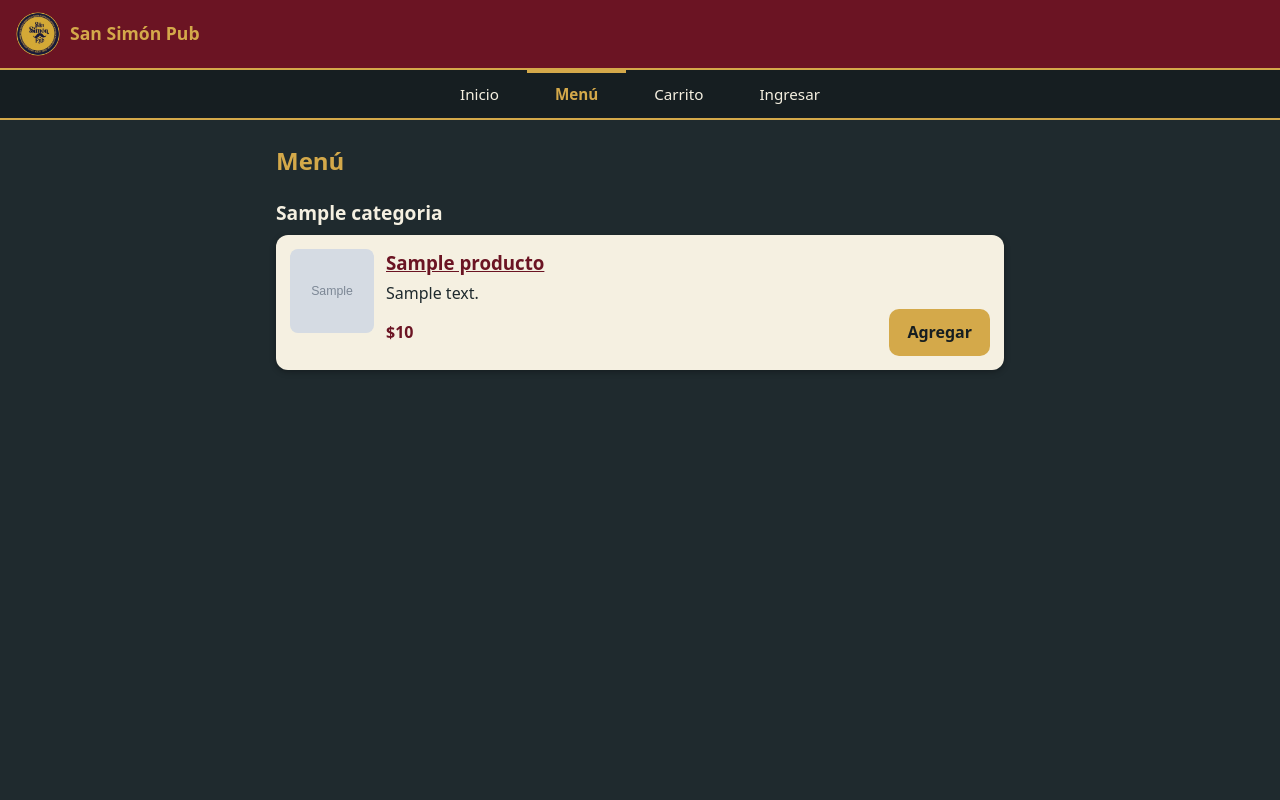
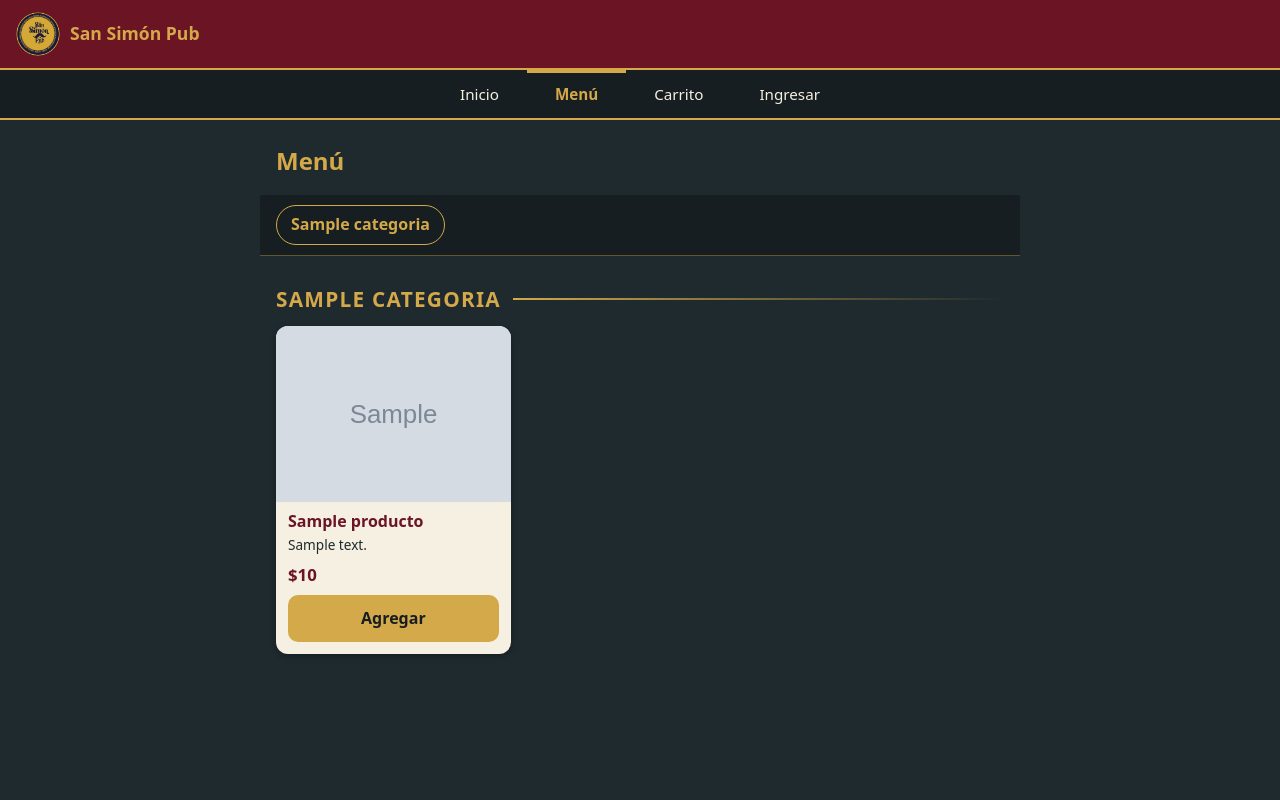
Before and after one commit to juancho2610/san-simonpub, a Django app: page /menu/ in a window 1280 px wide. Run offline with Django 5.2, Linux system fonts and the light colour scheme; tables that the repository leaves empty hold one stand-in row (values such as "Sample post"); grey boxes marked "Sample" are stand-in pictures.

Commit message:
Menú: barra de categorías, tarjetas con foto y títulos de sección

```diff
--- a/menu/templates/menu/menu_cliente.html
+++ b/menu/templates/menu/menu_cliente.html
@@ -1,14 +1,29 @@
 {% extends 'base.html' %}
+{% load static %}
 {% block titulo %}Menú - San Simón Pub{% endblock %}
+{% block extra_head %}<link rel="stylesheet" href="{% static 'css/menu.css' %}">{% endblock %}
 {% block contenido %}
   <h1>Menú</h1>
+  {% if categorias %}
+    <nav class="menu-nav" aria-label="Categorías del menú">
       {% for categoria in categorias %}
+        <a href="#cat-{{ categoria.pk }}">{{ categoria.nombre }}</a>
+      {% endfor %}
+    </nav>
+  {% endif %}
+  {% for categoria in categorias %}
+    <section class="menu-seccion" id="cat-{{ categoria.pk }}">
       <h2>{{ categoria.nombre }}</h2>
+      <div class="menu-rejilla">
         {% for producto in categoria.productos.all %}
           <div class="tarjeta producto">
+            <a class="foto-enlace" href="{% url 'detalle_producto' producto.pk %}" tabindex="-1" aria-hidden="true">
               {% if producto.foto %}
-          <img src="{{ producto.foto.url }}" alt="{{ producto.nombre }}" loading="lazy">
+                <img src="{{ producto.foto.url }}" alt="" loading="lazy">
+              {% else %}
+                <div class="sin-foto">{{ producto.nombre }}</div>
               {% endif %}
+            </a>
             <div class="info">
               <h3><a href="{% url 'detalle_producto' producto.pk %}">{{ producto.nombre }}</a></h3>
               <p>{{ producto.descripcion }}</p>
@@ -22,6 +37,8 @@
             </div>
           </div>
         {% endfor %}
+      </div>
+    </section>
   {% empty %}
     <div class="tarjeta"><p>El menú no está disponible en este momento.</p></div>
   {% endfor %}
--- /dev/null
+++ b/static/css/menu.css
@@ -0,0 +1,75 @@
+/* Barra de categorías del menú (fija debajo de la cabecera) */
+:root { --alto-cabecera: 56px; }
+
+@media (prefers-reduced-motion: no-preference) {
+  html { scroll-behavior: smooth; }
+}
+
+.menu-nav {
+  position: sticky; top: var(--alto-cabecera); z-index: 9;
+  display: flex; gap: 8px; overflow-x: auto;
+  padding: 10px 16px; margin: 0 -16px 8px;
+  background: var(--carbon-oscuro);
+  border-bottom: 1px solid rgba(212, 169, 74, .4);
+  scrollbar-width: none;
+}
+.menu-nav::-webkit-scrollbar { display: none; }
+.menu-nav a {
+  flex: none; display: inline-flex; align-items: center;
+  min-height: 40px; padding: 6px 14px;
+  border: 1px solid var(--oro); border-radius: 999px;
+  color: var(--oro); font-weight: 600; text-decoration: none; white-space: nowrap;
+}
+.menu-nav a:hover, .menu-nav a:focus-visible {
+  background: var(--oro); color: var(--carbon-oscuro);
+}
+
+/* Al saltar a una sección, que no quede tapada por las barras fijas */
+.menu-seccion { scroll-margin-top: calc(var(--alto-cabecera) + 64px); }
+
+/* Tarjetas del menú: 2 columnas, foto grande arriba */
+.menu-rejilla {
+  display: grid; grid-template-columns: repeat(2, minmax(0, 1fr)); gap: 12px;
+}
+@media (min-width: 640px) {
+  .menu-rejilla { grid-template-columns: repeat(3, minmax(0, 1fr)); }
+}
+.menu-seccion .producto {
+  flex-direction: column; align-items: stretch;
+  padding: 0; margin: 0; gap: 0; overflow: hidden;
+}
+.menu-seccion .foto-enlace { display: block; }
+.menu-seccion .producto img,
+.menu-seccion .sin-foto {
+  display: block; width: 100%; height: auto; aspect-ratio: 4 / 3;
+  object-fit: cover; border-radius: 0;
+}
+.menu-seccion .sin-foto {
+  display: flex; align-items: center; justify-content: center;
+  padding: 8px; text-align: center; font-weight: 700;
+  background: linear-gradient(135deg, var(--vino), var(--carbon-oscuro));
+  color: var(--oro);
+}
+.menu-seccion .producto .info {
+  display: flex; flex-direction: column; flex: 1; padding: 10px 12px 12px;
+}
+.menu-seccion .producto h3 { font-size: 1rem; line-height: 1.2; margin: 0 0 4px; }
+.menu-seccion .producto h3 a { text-decoration: none; }
+.menu-seccion .producto p {
+  margin: 0 0 8px; font-size: .85rem;
+  display: -webkit-box; -webkit-line-clamp: 3; -webkit-box-orient: vertical; overflow: hidden;
+}
+.menu-seccion .fila { margin-top: auto; flex-direction: column; align-items: stretch; gap: 8px; }
+.menu-seccion .fila .precio { font-size: 1.05rem; }
+.menu-seccion .fila form, .menu-seccion .fila .btn { width: 100%; }
+
+/* Títulos de sección estilo carta */
+.menu-seccion h2 {
+  display: flex; align-items: center; gap: 12px;
+  margin: 28px 0 12px; font-size: 1.3rem;
+  letter-spacing: .06em; text-transform: uppercase; color: var(--oro);
+}
+.menu-seccion h2::after {
+  content: ""; flex: 1; height: 2px;
+  background: linear-gradient(90deg, var(--oro), transparent);
+}
```
Lines whose indentation alone changed are shown as unchanged.
